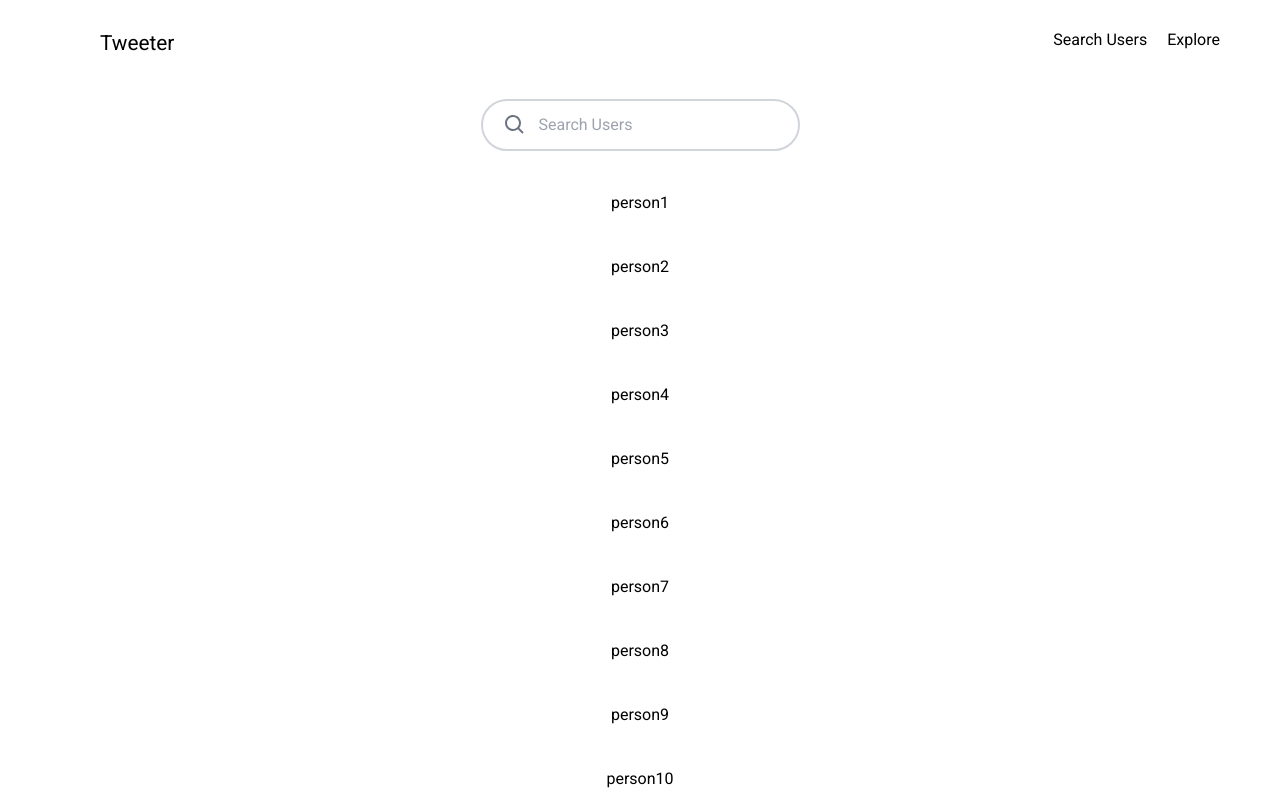
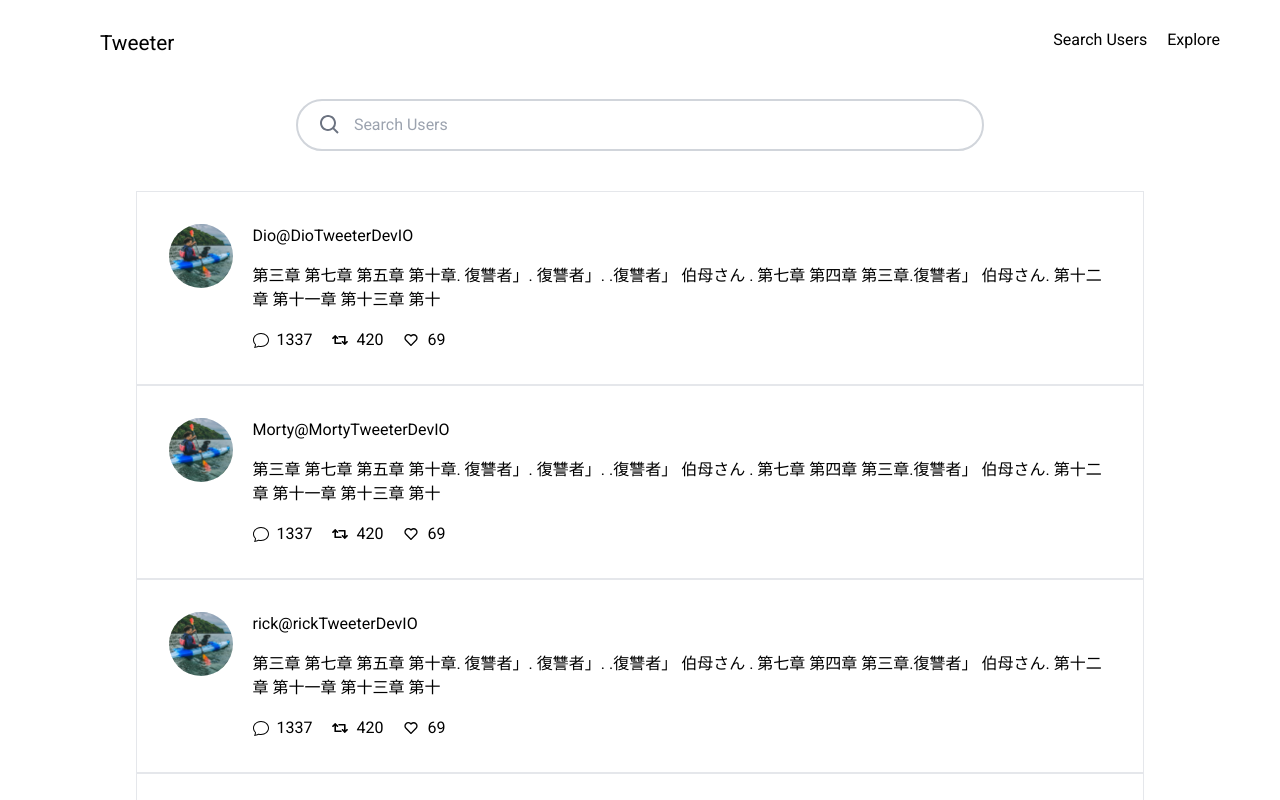
Before and after one commit to BrandonCarp/tweeter, a React (Create React App) app: page /usersearch in a window 1280 px wide. Shown: the top 800 px of the page. Built offline with nearby package versions, Linux system fonts and the light colour scheme; a web font is replaced by a local one.

Commit message:
tweet page update

```diff
--- /dev/null
+++ b/src/Components/User Search Page/UserList.js
@@ -0,0 +1,11 @@
+import { Users } from "./Users";
+
+export function UserList({ userData }) {
+  return (
+    <>
+      {userData.map((userData) => (
+        <Users key={userData} name={userData} />
+      ))}
+    </>
+  );
+}
--- a/src/Components/User Search Page/UserSearch.js
+++ b/src/Components/User Search Page/UserSearch.js
@@ -1,24 +1,17 @@
 import { UserSearchBar } from "./UserSearchBar";
-import { Users } from "./Users";
+import { UserList } from "./UserList";
 
 export function UserSearch() {
+  const userData = ["Dio", "Morty", "rick", "rick flair"];
+
   return (
-
-      <div className="relative mx-auto  ">
-        <div className="flex  display-center justify-center">
-
-
-
-
+    <div className="relative mx-auto  ">
+      <div className="flex  display-center justify-center">
         <div>
-        <UserSearchBar />
-
-        <Users />
-          </div>
-
+          <UserSearchBar />
+          <UserList userData={userData} />
+        </div>
       </div>
-
-      </div>
-
+    </div>
   );
 }
--- a/src/Components/User Search Page/UserSearchBar.js
+++ b/src/Components/User Search Page/UserSearchBar.js
@@ -1,40 +1,39 @@
 import { useState, useMemo } from "react";
-import {BiSearch} from  "react-icons/bi"
+import { BiSearch } from "react-icons/bi";
 
 export function UserSearchBar() {
-
-  const [users, setUsers] = useState([]);
   const [query, setQuery] = useState("");
 
-const filteredUsers = useMemo(() => {
- return users.filter(user => {
- return  user.toLowerCase().includes(query.toLowerCase())
-})}, []);
+  // const filteredUsers = useMemo(() => {
+  //   return users.filter((user) => {
+  //     return user.toLowerCase().includes(query.toLowerCase());
+  //   });
+  // }, []);
 
   const handleSubmit = (e) => {
     e.preventDefault();
-setQuery(users);
-
 
     setQuery("");
-}
-
-
+  };
 
   return (
-    <div className=" px-10 pt-1 pb-10 pt-5  w-screen md:w-[100%] ">
-      <form onSubmit={handleSubmit} className=" items-center ">
+    <div className="relative mx-auto container">
+      <div className=" px-5 pt-1 pb-10 pt-5   flex flex-col md:items-center  ">
+        <form onSubmit={handleSubmit} className=" items-center  md:w-[60%]">
           <div className="p-5 md:p-3  border-2 border-gray-300 rounded-full flex ">
-        <button  className="ml-2" type="submit"><BiSearch  className="text-[1.5rem] text-gray-500" /></button>
+            <button className="ml-2" type="submit">
+              <BiSearch className="text-[1.5rem] text-gray-500" />
+            </button>
             <input
-          type="search"
+              type="text"
               className=" bg-white pl-3 pr-16 rounded-lg  focus:outline-none  "
-          placeholder="Search Users" value={query} onChange={e => setQuery(e.target.value)}
+              placeholder="Search Users"
+              value={query}
+              onChange={(e) => setQuery(e.target.value)}
             />
           </div>
-
-        <h1>{filteredUsers}</h1>
         </form>
+      </div>
     </div>
   );
 }
--- a/src/Components/User Search Page/Users.js
+++ b/src/Components/User Search Page/Users.js
@@ -1,8 +1,45 @@
-export function Users() {
-  let people = ["person1", "person2", "person3", "person4", "person5", "person6", "person7", "person8", "person9", "person10"];
-return <div className="flex flex-col justify-center items-center space-y-10">
-{people.map(person => <ul>
-  <li>{person}</li>
-</ul>)}
-</div>
+import kohaku from "./Imgs/me and ko.jpg";
+import { BsChat } from "react-icons/bs";
+import { FaRetweet } from "react-icons/fa";
+import { BiHeart } from "react-icons/bi";
+
+export function Users({ name }) {
+  return (
+    <div className=" relative mx-auto container border w-[85%]  ">
+      <div className="flex container p-8 ">
+        <img
+          src={kohaku}
+          alt="User Photo"
+          className="h-16 mr-5  rounded-full"
+        />
+        <div className="flex flex-col ">
+          <div>
+            <div className="flex">
+              {name}
+              <p className="">@{name}TweeterDevIO</p>
+            </div>
+            <div className="py-4 ">
+              <p>
+                第三章 第七章 第五章 第十章. 復讐者」. 復讐者」. .復讐者」
+                伯母さん . 第七章 第四章 第三章.復讐者」 伯母さん. 第十二章
+                第十一章 第十三章 第十
+              </p>
+            </div>
+          </div>
+
+          <ul className="flex items-center  space-x-5 ">
+            <li className="flex items-center">
+              <BsChat className="mr-2" /> 1337
+            </li>
+            <li className="flex items-center">
+              <FaRetweet className="mr-2" /> 420
+            </li>
+            <li className="flex items-center">
+              <BiHeart className="mr-2" /> 69
+            </li>
+          </ul>
+        </div>
+      </div>
+    </div>
+  );
 }
```
Also changed, not shown: src/Components/User Search Page/Imgs/me and ko.jpg (added). Lines whose indentation alone changed are shown as unchanged.
